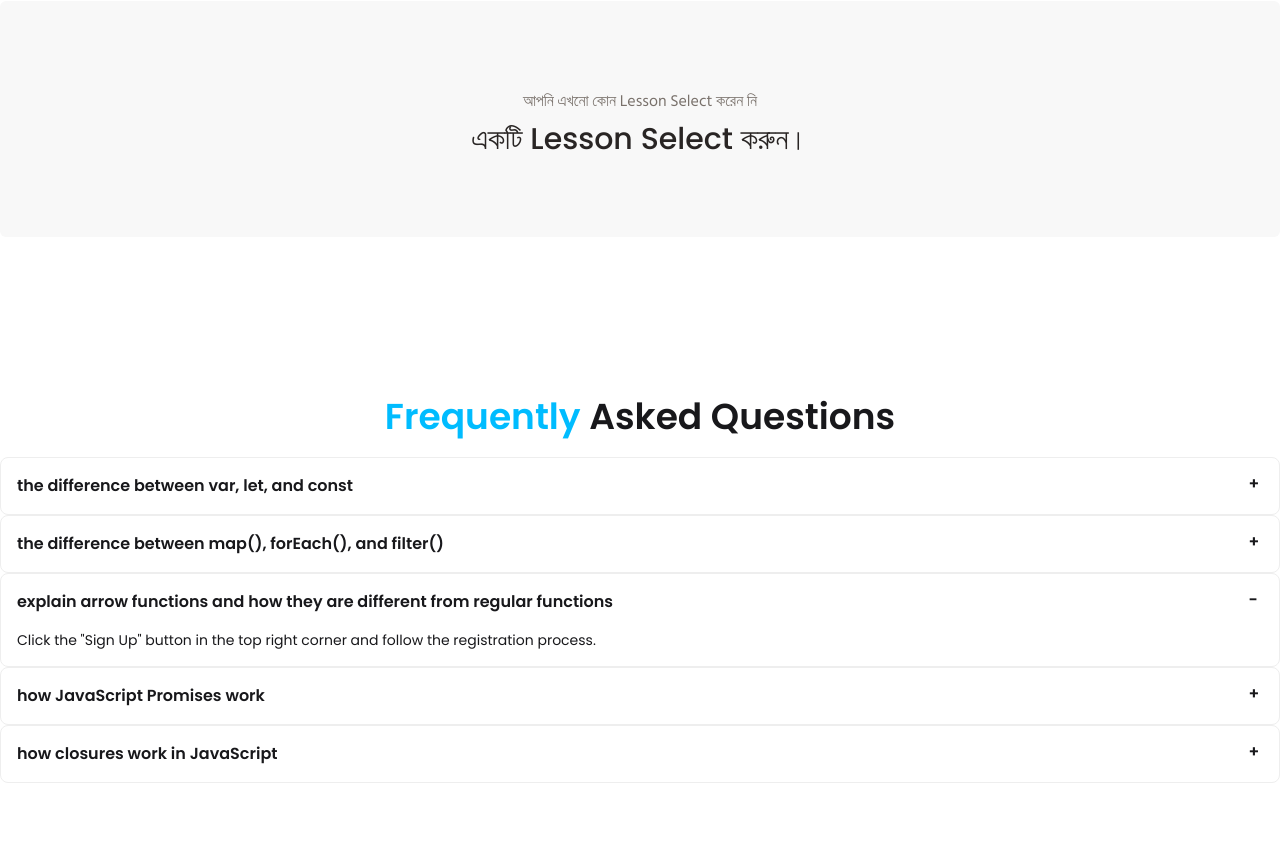
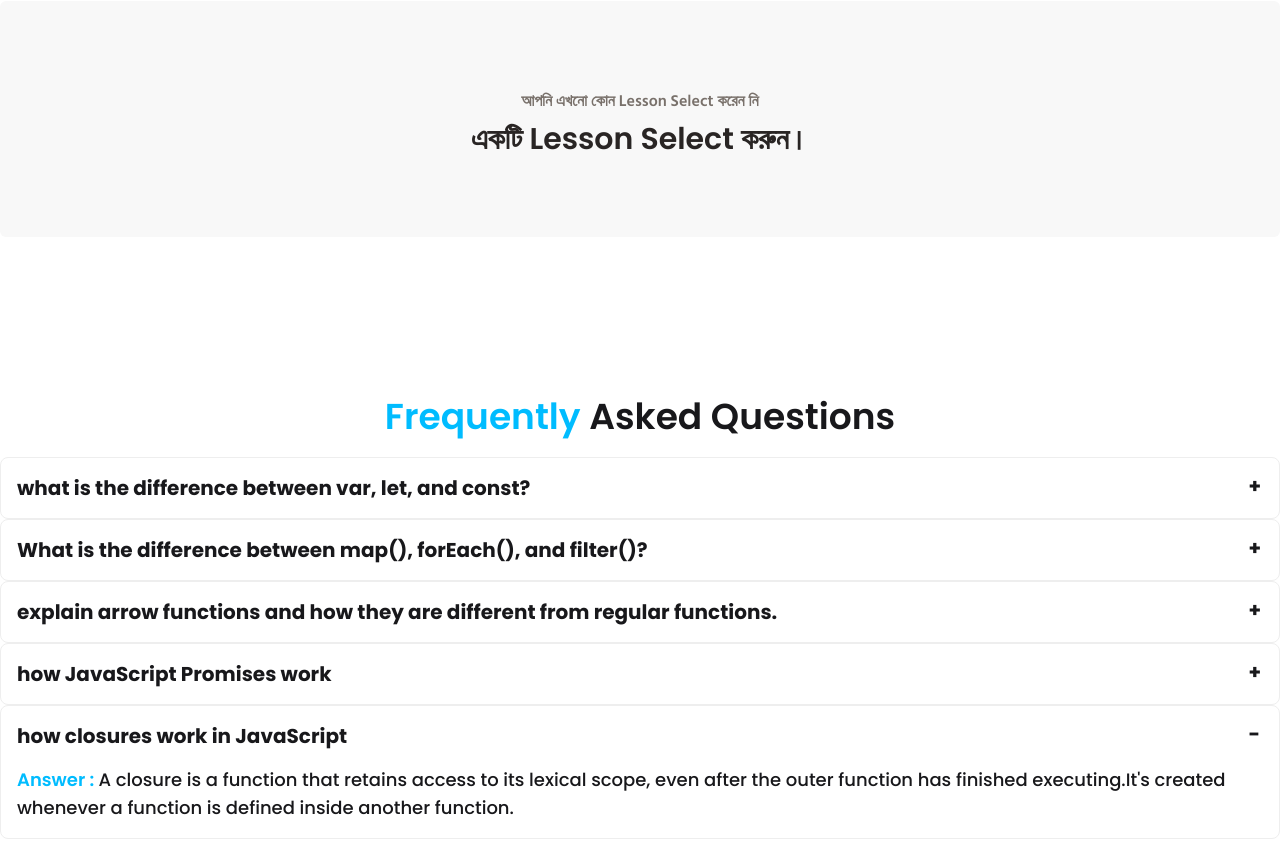
Before and after one commit to sanjidaRimi023/english-window, a plain HTML site: page index.html in a window 1280 px wide. Shown: the part 860-1702 px from the top of the page. Drawn offline with nearby package versions, Linux system fonts and the light colour scheme; no server answers.

Commit message:
add answer

```diff
--- a/index.html
+++ b/index.html
@@ -111,7 +111,7 @@
               value="123456"
               type="password"
               class="input"
-              placeholder="Password (must be 123456)" />
+              placeholder="Enter Password (password 123456)" />
             <button onclick="handleLogin()" class="btn btn-primary w-[120px]">
               Get Started
             </button>
@@ -130,10 +130,10 @@
       <section class="container mx-auto">
         <div
           class="bg-[#F8F8F8] rounded-md mt-5 flex flex-col items-center p-20">
-          <h1 class="hind-siliguri text-[#79716B] py-2">
+          <h1 class="hind-siliguri text-[#79716B] py-2 font-semibold">
             আপনি এখনো কোন Lesson Select করেন নি
           </h1>
-          <h1 class="text-[#292524] text-3xl font-medium">
+          <h1 class="text-[#292524] text-3xl font-semibold">
             একটি Lesson Select করুন।
           </h1>
         </div>
@@ -149,57 +149,65 @@
           <div
             class="collapse collapse-plus bg-base-100 border border-base-300">
             <input type="radio" name="my-accordion-2" checked="checked" />
-            <div class="collapse-title font-semibold">
-              the difference between var, let, and const
+            <div class="collapse-title text-xl font-bold">
+              what is the difference between var, let, and const?
             </div>
-            <div class="collapse-content text-sm">
-              Click the "Sign Up" button in the top right corner and follow the
-              registration process.
+            <div class="collapse-content">
+              <h3 class="text-lg font-medium"><span class="text-[#00BCFF] font-semibold">Answer : </span>The difference between var, let and const is-
+              </h3>
+              <li>var => Var declares variable with function or global scope and allows re-declaration and update eithin the same scpoe</li>
+              <li>let => it's declares variable with block scope, allowing updates but not re-declaration with in same block.</li>
+              <li>const => it's declares block-scoped variables that can't be change or reassigned after their initial assignment</li>
             </div>
           </div>
           <div
             class="collapse collapse-plus bg-base-100 border border-base-300">
             <input type="radio" name="my-accordion-2" checked="checked" />
-            <div class="collapse-title font-semibold">
-              the difference between map(), forEach(), and filter()
+            <div class="collapse-title text-xl font-bold">
+             What is the difference between map(), forEach(), and filter()?
             </div>
-            <div class="collapse-content text-sm">
-              Click the "Sign Up" button in the top right corner and follow the
-              registration process.
+            <div class="collapse-content">
+              <h3 class="text-lg font-medium"><span class="text-[#00BCFF] font-semibold">Answer : </span>The difference between map(), forEach() and filter() is-
+              </h3>
+              <li>map()=> Map create a new array from calling a function for every array element. it's dosen't execute the function for empty elements.</li>
+              <br>
+              <li>forEach()=> The main purpose of forEach method is it executes a provided function once for each array element. In other words, iterates over the array. Often used in functional programming. Always returns undefined.</li>
+              <br>
+              <li>filter()=>The filter() method creates a new array filled with all the elements of the old array that pass a certain test, provided as a function.It can be thought as of a loop, that is specifically for filtering in/out certain values from an array.</li>
             </div>
           </div>
           <div
             class="collapse collapse-plus bg-base-100 border border-base-300">
             <input type="radio" name="my-accordion-2" checked="checked" />
-            <div class="collapse-title font-semibold">
-              explain arrow functions and how they are different from regular
-              functions
+            <div class="collapse-title text-xl font-bold">
+              explain arrow functions and how they are different from regular functions.
             </div>
-            <div class="collapse-content text-sm">
-              Click the "Sign Up" button in the top right corner and follow the
-              registration process.
+            <div class="collapse-content">
+              <h3 class="text-lg font-medium"><span class="text-[#00BCFF] font-semibold">Answer : </span>JavaScript arrow functions provide a concise and more readable syntax for creating anonymous functions. They offer several benefits over traditional function expressions, including an implicit "this" binding, implicit return, and a more concise syntax. By using arrow functions, we can write cleaner and more efficient code, making our JavaScript code easier to read and maintain.But we can't use "arguments" and "new" keyword in array function like normal function.
+              </h3>
             </div>
           </div>
           <div
             class="collapse collapse-plus bg-base-100 border border-base-300">
-            <input type="radio" name="my-accordion-2" />
-            <div class="collapse-title font-semibold">
+            <input type="radio" name="my-accordion-2" checked="checked" />
+            <div class="collapse-title text-xl font-bold">
               how JavaScript Promises work
             </div>
-            <div class="collapse-content text-sm">
-              Click on "Forgot Password" on the login page and follow the
-              instructions sent to your email.
+            <div class="collapse-content">
+              <h3 class="text-lg font-medium"><span class="text-[#00BCFF] font-semibold">Answer : </span>Promises are a fundamental part of modern JavaScript and are widely used in APIs like fetch, timers, and other asynchronous operations.They have three states: pending, fulfilled, and rejected.
+              </h3>
             </div>
           </div>
           <div
             class="collapse collapse-plus bg-base-100 border border-base-300">
-            <input type="radio" name="my-accordion-2" />
-            <div class="collapse-title font-semibold">
+            <input type="radio" name="my-accordion-2" checked="checked" />
+            <div class="collapse-title text-xl font-bold">
               how closures work in JavaScript
             </div>
-            <div class="collapse-content text-sm">
-              Go to "My Account" settings and select "Edit Profile" to make
-              changes.
+            <div class="collapse-content">
+              <h3 class="text-lg font-medium"><span class="text-[#00BCFF] font-semibold">Answer : </span>A closure is a function that retains access to its lexical scope, even after the outer function has finished executing.It's created whenever a function is defined inside another function.
+              </h3>
+
             </div>
           </div>
         </div>
--- a/scripts/index.js
+++ b/scripts/index.js
@@ -9,11 +9,11 @@ const banner = getById("banner");
 const navber = getById("navber");
 function handleLogin() {
     if (!inputName.value.length) {
-     return alert("input name is not correct");
+     return alert("Please enter your name");
 
     }
     if (!inputPassword.value.length || inputPassword.value !== "123456") {
-       return alert("password wrong")
+       return alert("Enter correct password")
     }
     banner.classList.add('hidden')
     navber.classList.remove('hidden')
@@ -35,4 +35,7 @@ async function loadLesson() {
     `).join('');
 }
 
+
+
 loadLesson()
+loadLessonContainer()
```
